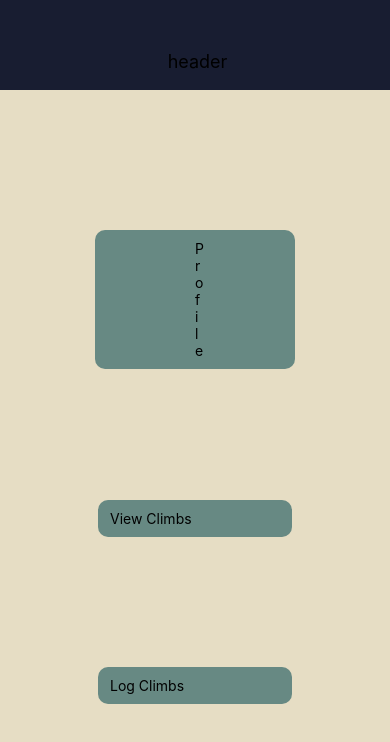
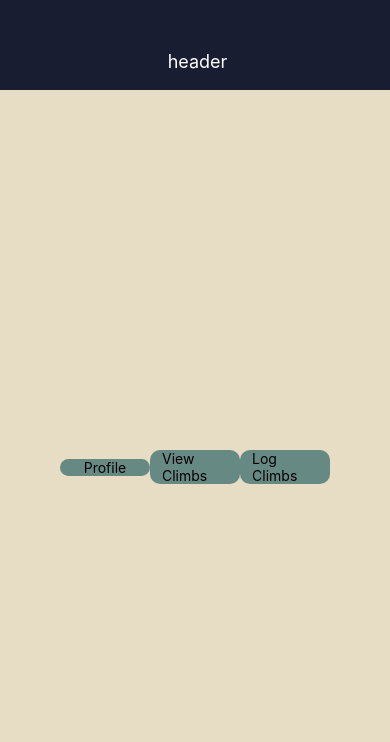
Before and after one commit to nstanisic1016/ClimbingApp, a React Native app: screen / in a window 390 px wide. Shown: the top 742 px of the page. Built offline with nearby package versions, Linux system fonts and the light colour scheme.

Commit message:
playing with button dimensions

```diff
--- a/Screens/HomeScreen.js
+++ b/Screens/HomeScreen.js
@@ -16,13 +16,13 @@ const HomeScreen = props => {
 const styles = StyleSheet.create({
     screen: {
         flex: 1,
+        flexDirection: 'row',
         padding: 10,
         justifyContent: 'space-evenly',
         alignItems: 'center'
     },
     profile: {
         backgroundColor: Colors.accent2,
-        paddingHorizontal: 100
     },
     viewClimbs: {
         backgroundColor: Colors.accent2
--- a/buttons/MainScreenButton.js
+++ b/buttons/MainScreenButton.js
@@ -12,12 +12,15 @@ const MainScreenButton = props => {
 
 const styles = StyleSheet.create({
     buttonContainer: {
+        flex:1,
         elevation: 8,
         backgroundColor: Color.primary,
         borderRadius: 10,
-        paddingVertical: 10,
+        marginVertical: 50,
         paddingHorizontal: 12,
-        width: '80%'
+        width: '80%',
+        alignItems: 'center',
+        justifyContent: 'center'
     },
     buttonText: {
         fontSize: 18,
--- a/components/MainHeader.js
+++ b/components/MainHeader.js
@@ -20,7 +20,7 @@ const styles = StyleSheet.create({
         justifyContent: 'center'
     },
     titleHeader: {
-        color: 'black',
+        color: 'white',
         fontSize: 18
     }
 });
```
